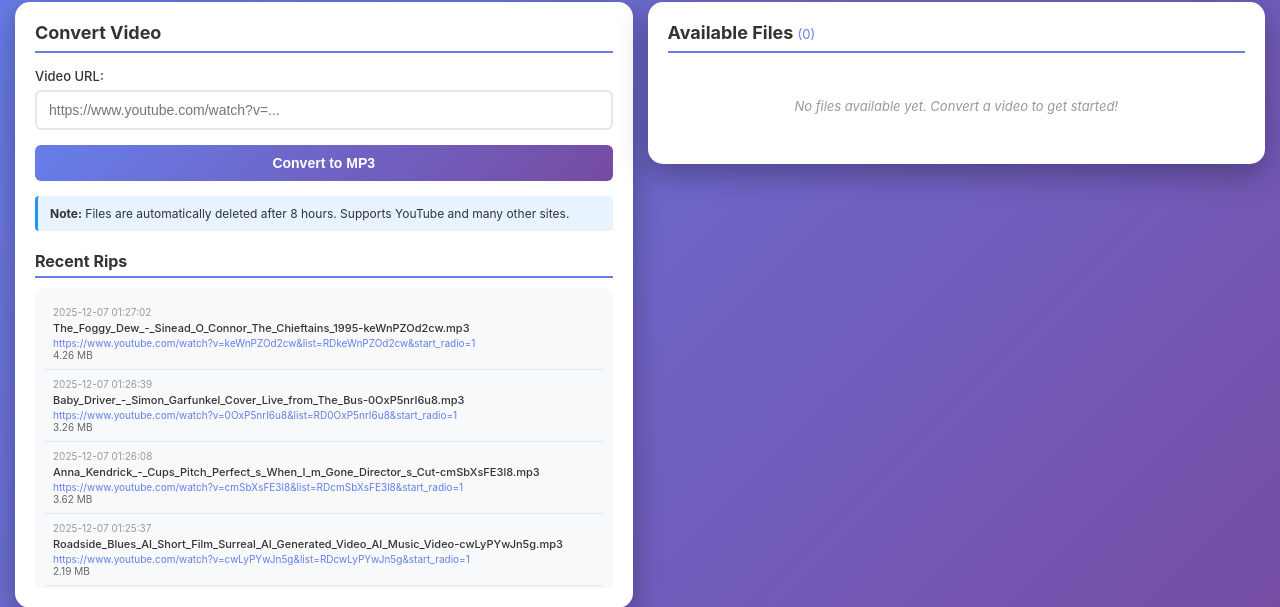
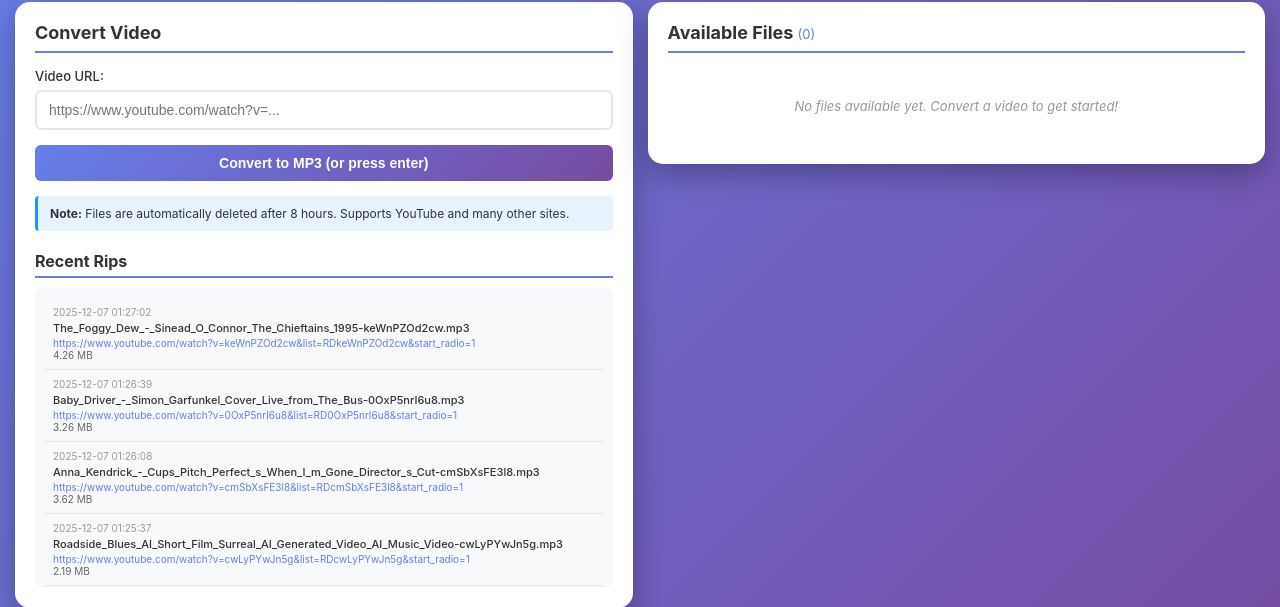
Before and after one commit to mattbaya/harrysrippers, a PHP site: page / in a window 1280 px wide. Shown: the part 115-722 px from the top of the page. Run offline with PHP 8.4, Linux system fonts and the light colour scheme.

Commit message:
Update credits and button text
- Update credits to mention Claude Code with help from Matthew Baya
- Add "(or press enter)" text to convert button for better UX

🤖 Generated with [Claude Code](https://claude.com/claude-code)

Co-Authored-By: Claude Opus 4.5 <noreply@anthropic.com>

```diff
--- a/index.php
+++ b/index.php
@@ -933,7 +933,7 @@ function updateMp3Metadata($filepath, $metadata, $sourceUrl = '') {
                         >
                     </div>
 
-                    <button type="submit">Convert to MP3</button>
+                    <button type="submit">Convert to MP3 (or press enter)</button>
                 </form>
 
                 <div class="info">
```
Also changed, not shown: README.md.
